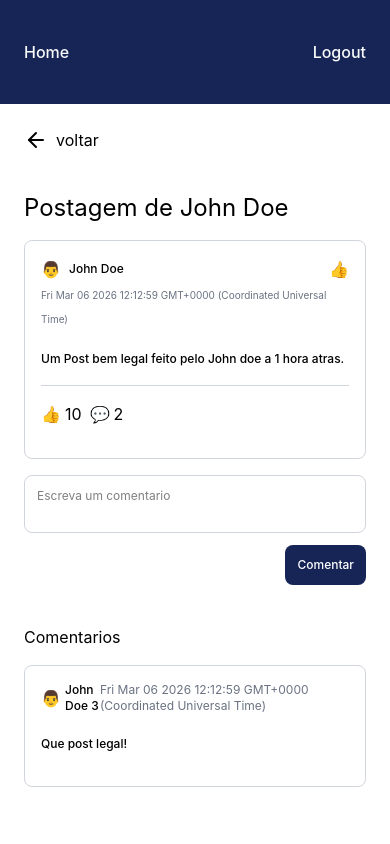
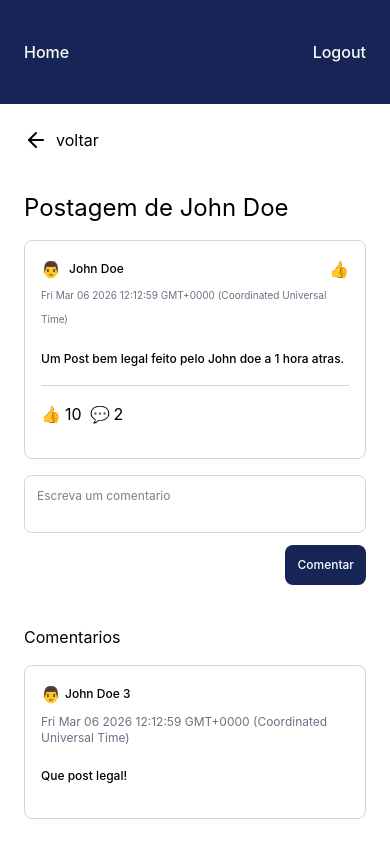
Before and after one commit to michelzaum/sayit, a React (Vite) app in the folder web/: page /postDetails in a window 390 px wide. Built offline with nearby package versions, Linux system fonts and the light colour scheme.

Commit message:
feat: adjust comment item mobile layout in PostDetails component

```diff
--- a/web/src/pages/postDetails/index.tsx
+++ b/web/src/pages/postDetails/index.tsx
@@ -68,7 +68,7 @@
                 key={comment.id}
                 className="border border-gray-300 p-4 rounded-lg"
               >
-                <div className="flex items-center justify-between">
+                <div className="flex flex-col items-start gap-2 sm:flex-row sm:justify-between sm:items-center">
                   <div className="flex items-center gap-1">
                     <span>{comment.authorImage}</span>
                     <span className="text-xs font-medium">
```
